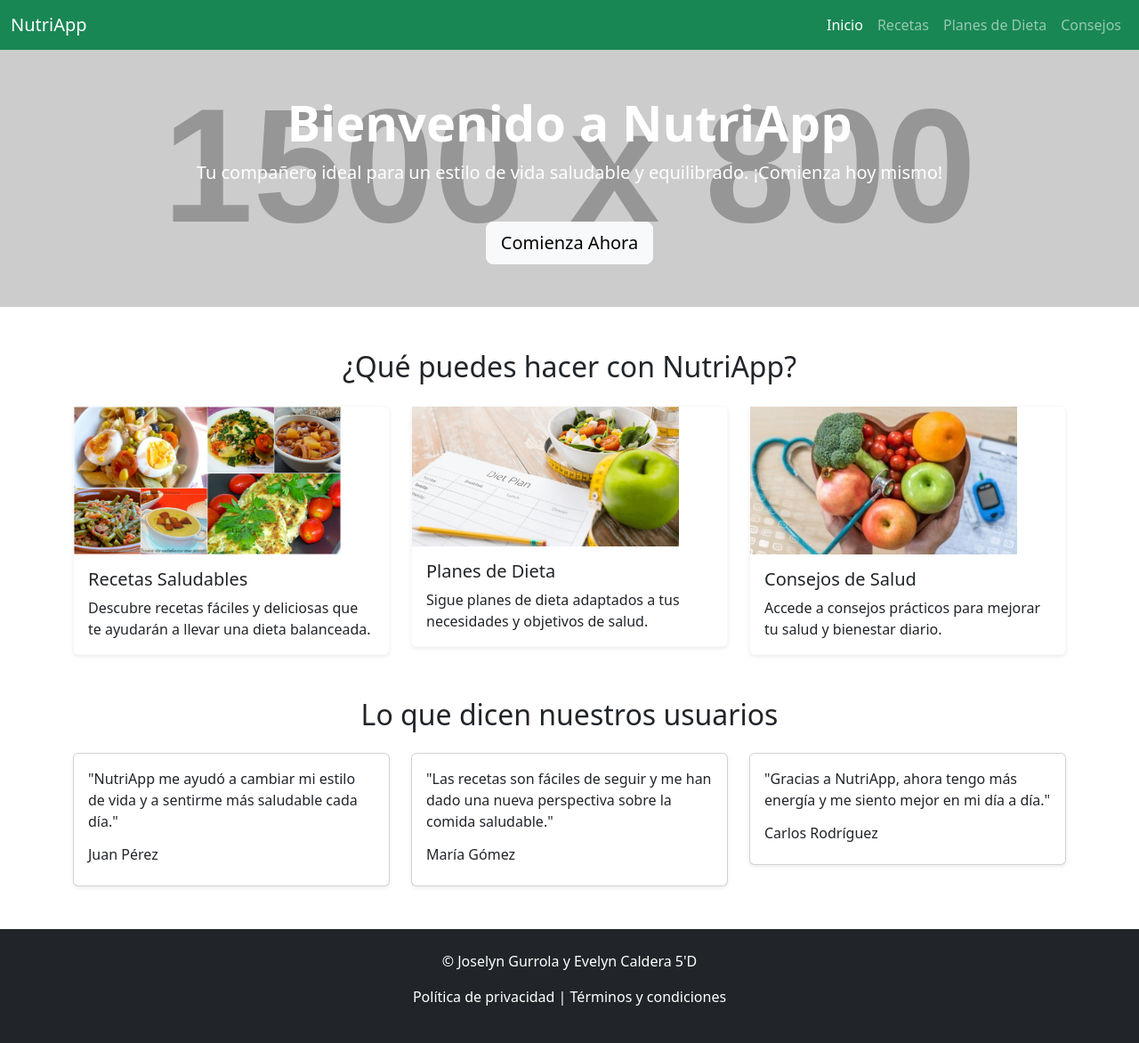
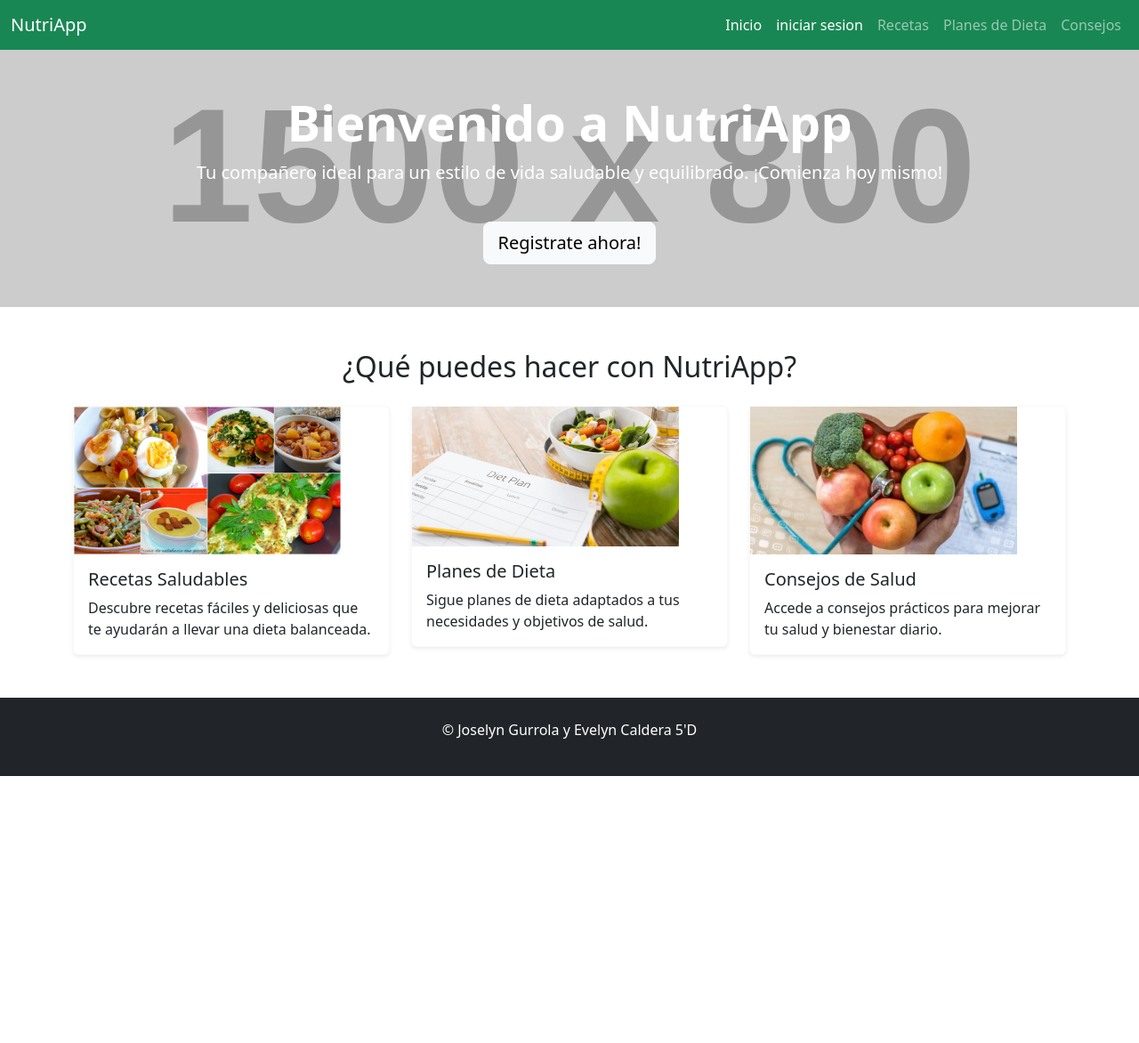
Before and after one commit to DaniGurrola/NutriApp, a Flask app: page / in a window 1280 px wide. Shown: the whole page at 89% size. After the commit the page ends 872 px from the top, so only its background shows below. Run offline with Flask 3, Linux system fonts and the light colour scheme; grey boxes labelled with a size stand in for pictures from a placeholder-image service; some libraries are stand-ins or nearby versions.

Commit message:
registro

```diff
--- a/templates/index.html
+++ b/templates/index.html
@@ -3,7 +3,7 @@
 <head>
     <meta charset="UTF-8">
     <meta name="viewport" content="width=device-width, initial-scale=1.0">
-    <title>NutriApp - Pantalla Principal</title>
+    <title>NutriApp</title>
     <link href="https://cdn.jsdelivr.net/npm/bootstrap@5.3.0-alpha1/dist/css/bootstrap.min.css" rel="stylesheet">
 </head>
 <body>
@@ -19,6 +19,9 @@
         <ul class="navbar-nav ms-auto">
             <li class="nav-item">
             <a class="nav-link active" href="#">Inicio</a>
+            </li>
+            <li class="nav-item">
+            <a class="nav-link active" href="#">iniciar sesion</a>
             </li>
             <li class="nav-item">
             <a class="nav-link" href="#">Recetas</a>
@@ -38,7 +41,7 @@
     <div class="bg-success text-white text-center py-5" style="background-image: url('https://via.placeholder.com/1500x800.png?text=Nutricion+Saludable'); background-size: cover; background-position: center;">
     <h1 class="display-4 fw-bold">Bienvenido a NutriApp</h1>
     <p class="lead">Tu compañero ideal para un estilo de vida saludable y equilibrado. ¡Comienza hoy mismo!</p>
-    <a href="#" class="btn btn-light btn-lg mt-4">Comienza Ahora</a>
+    <a href="#" class="btn btn-light btn-lg mt-4">Registrate ahora!</a>
     </div>
 
 
@@ -76,40 +79,8 @@
     </div>
 
 
-    <div class="container my-5">
-    <h2 class="text-center mb-4">Lo que dicen nuestros usuarios</h2>
-    <div class="row g-4">
-        <div class="col-md-4">
-        <div class="card shadow-sm">
-            <div class="card-body">
-            <p class="card-text">"NutriApp me ayudó a cambiar mi estilo de vida y a sentirme más saludable cada día."</p>
-            <h6 class="card-title">Juan Pérez</h6>
-            </div>
-        </div>
-        </div>
-        <div class="col-md-4">
-        <div class="card shadow-sm">
-            <div class="card-body">
-            <p class="card-text">"Las recetas son fáciles de seguir y me han dado una nueva perspectiva sobre la comida saludable."</p>
-            <h6 class="card-title">María Gómez</h6>
-            </div>
-        </div>
-        </div>
-        <div class="col-md-4">
-        <div class="card shadow-sm">
-            <div class="card-body">
-            <p class="card-text">"Gracias a NutriApp, ahora tengo más energía y me siento mejor en mi día a día."</p>
-            <h6 class="card-title">Carlos Rodríguez</h6>
-            </div>
-        </div>
-        </div>
-    </div>
-    </div>
-
-
     <footer class="bg-dark text-white text-center py-4">
     <p>&copy; Joselyn Gurrola y Evelyn Caldera 5'D</p>
-    <p><a href="#" class="text-white text-decoration-none">Política de privacidad</a> | <a href="#" class="text-white text-decoration-none">Términos y condiciones</a></p>
     </footer>
 
     <script src="https://cdn.jsdelivr.net/npm/bootstrap@5.3.0-alpha1/dist/js/bootstrap.bundle.min.js"></script>
```
Also changed, not shown: templates/consejos.html (added), templates/planesdietas.html (added), templates/recetas.html (added), templates/registro.html (added).
